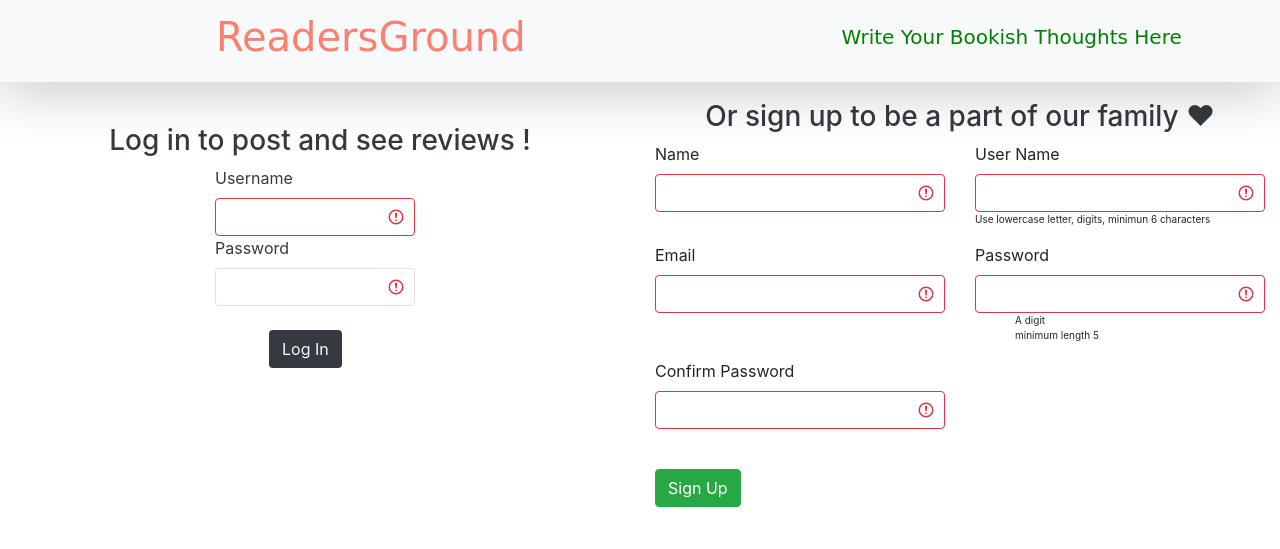
After one commit to zarin313/ReadersGround, a Django app: page /readersground/ in a window 1280 px wide. The commit adds this page. Shown: the top 549 px of the page. Run offline with Django 3.2, Linux system fonts and the light colour scheme; some libraries are stand-ins or nearby versions.

Commit message:
fixed the template for login and signup page

```diff
--- a/adminpanel/adminpanel/urls.py
+++ b/adminpanel/adminpanel/urls.py
@@ -23,5 +23,6 @@ from django.conf.urls.static import static
 
 urlpatterns = [
     path('crudop/', include('crudop.urls')),
+    path('readersground/', include('user.urls')),
     path('admin/', admin.site.urls),
 ]
--- /dev/null
+++ b/adminpanel/crudop/templates/login.html
@@ -0,0 +1,142 @@
+   {%load static%}
+   <!DOCTYPE html>
+   <html>
+   <head>
+   	 <!-- Required meta tags -->
+      <!-- Required meta tags -->
+    <meta charset="utf-8">
+    <meta name="viewport" content="width=device-width, initial-scale=1, shrink-to-fit=no">
+
+    <!-- Bootstrap CSS -->
+    <link rel="stylesheet" href="https://stackpath.bootstrapcdn.com/bootstrap/4.5.0/css/bootstrap.min.css" integrity="sha384-9aIt2nRpC12Uk9gS9baDl411NQApFmC26EwAOH8WgZl5MYYxFfc+NcPb1dKGj7Sk" crossorigin="anonymous">
+      <link rel="stylesheet" href="https://maxcdn.bootstrapcdn.com/font-awesome/4.4.0/css/font-awesome.min.css">
+   	<title>Readers Ground</title>
+   </head>
+   <body>
+   		<div>
+    <nav class="navbar navbar-expand-lg navbar-light bg-light fixed-top shadow-lg">
+      <div style="width: 200px"> </div>
+      <a class="navbar-brand" href="#"><h1 style="font-family: cursive; color:salmon;">ReadersGround</h1></a>
+      <div style="width: 300px"> </div>
+      <a class="navbar-brand" href="#"><h5 style="font-family: cursive; color:green;">Write Your Bookish Thoughts Here</h5></a>
+
+
+
+
+</div>
+</nav>
+<div style="height: 100px"></div>
+      <!--navEnd-->
+     <div class=" container-fluid " style=" height: 450px;">
+
+          <div class="row">
+
+               <div class="col-md-2 d-lg-none d-sm-inline" ></div>
+
+              <div class="col col-xl-6 col-md-8" >
+                  <br>
+              <h3 class=" text-dark " style=" text-align: center "> Log in to post and see reviews ! </h3>
+             <div class="container; was-validated" novalidate>
+          <form action="#" method="POST" enctype="multipart/form-data">
+                        {% csrf_token %}
+                        {% if isvalid is False %}
+                        <div class="alert alert-warning alert-dismissible fade show" role="alert">
+                            Invalid email or password !!!!
+                            <button type="button" class="close" data-dismiss="alert" aria-label="Close">
+                            <span aria-hidden="true">&times;</span>
+                            </button>
+                        </div>
+                        {% endif %}
+
+                        <div class="form-group  " style=" padding-left: 200px" was>
+                        <label class="text-dark" >Username</label>
+                      <input type="text" class="form-control " required   style="width: 200px" name="loginname"  >
+
+                        <label class="text-dark" >Password</label>
+                         <input type="password" required class="form-control border"  style="width: 200px" name="loginpass">
+                            <br>
+                            &nbsp;&nbsp;&nbsp;&nbsp;&nbsp;&nbsp;&nbsp;&nbsp;&nbsp;&nbsp;&nbsp;
+                            <button type="submit" class="btn btn-outline-white bg-dark text-light " >Log In</button>
+
+
+
+             </div>
+                    </form>
+
+
+
+
+
+      </div>
+                  </div>
+
+
+              	<div class="container-fluid col-xl-6 d-xl-inline" >
+              							<h3 class=" text-dark " style=" text-align: center "> Or sign up to be a part of our family ❤
+
+                  </h3>
+                                          <form action=# class= "was-validated" novalidate method="POST">
+                                            {% csrf_token %}
+
+
+
+
+
+                                          <div class="form-group row ">
+                                            <div class="col-xl-6">
+                                            <label > Name</label>
+                                               <input type="text" required  class="form-control " name="name"   >
+                                             </div>
+
+
+                                              <div class="col-xl-6">
+                                                  <label >User Name</label>
+
+                                                  <input type="text" required name="uname" class="form-control " pattern= "[a-z0-9]{6,}">
+                                                  <p style="font-size: 10px"> Use lowercase letter, digits, minimun 6 characters </p>
+                                              </div>
+                                            <div class="col col-xl-6">
+                                            <label >Email</label>
+                                               <input type="text" class="form-control " required name="email"  >
+                                             </div>
+
+
+
+
+                                              <div class="col-xl-6">
+                                            <label >Password</label>
+                                               <input type="password" name="pas" required class="form-control "  pattern="^(?=.*[A-Za-z])(?=.*\d)[A-Za-z\d]{5,}$"
+>
+                                                  <ul style=" font-size: 10px;list-style: none"><li>A digit</li><li> minimum length 5</li>
+                                                  </ul>
+                                             </div>
+                                              <div class="col-xl-6">
+                                                  <label >Confirm Password</label>
+                                                   <input type="password" name="confpas" required class="form-control " pattern="^(?=.*[A-Za-z])(?=.*\d)[A-Za-z\d]{5,}$"   >
+
+
+                                              </div>
+                                              <br>
+
+
+                                           </div>
+
+
+                                              <br>
+                                             <button type="submit" class="btn btn-success " >Sign Up</button>
+
+
+
+                                  </form>
+                                      </div>
+              <!--<div> <img style=" padding-top: 30px" src="{% static 'pic.png' %}" ></div>-->
+
+              </div>
+      </div>
+
+
+
+
+   </body>
+   </html>
+ <!--navstart-->
--- a/adminpanel/crudop/urls.py
+++ b/adminpanel/crudop/urls.py
@@ -2,6 +2,7 @@ from django.urls import *
 from . import views
 
 urlpatterns=[
+
     path('',views.homeview,name="homeview"),
     path('upload/', views.upload, name="upload"),
     path('show/', views.show, name="show"),
--- /dev/null
+++ b/adminpanel/user/urls.py
@@ -0,0 +1,10 @@
+from django.urls import *
+from . import views
+
+urlpatterns=[
+
+    path('',views.loginview,name="loginview"),
+
+
+
+]
--- a/adminpanel/user/views.py
+++ b/adminpanel/user/views.py
@@ -1,3 +1,6 @@
 from django.shortcuts import render
 
 # Create your views here.
+def loginview(request):
+    #list of product objects
+    return render(request, 'login.html')
--- a/urlmapping/urlmapping/urls.py
+++ b/urlmapping/urlmapping/urls.py
@@ -17,7 +17,7 @@ from django.contrib import admin
 from django.urls import *
 
 urlpatterns = [
-    path('adminpanel/',include('adminpanel.urls')),
+    path('crudop/',include('crudop.urls')),
     path('user/',include('user.urls')),
     path('admin/', admin.site.urls),
 ]
```
Also changed, not shown: adminpanel/crudop/templates/nav.html (+16 -19 lines), adminpanel/media/IMAG0126.jpg (added), adminpanel/media/bookish-at-heart-bookish-png-1112_1133.png (added).
